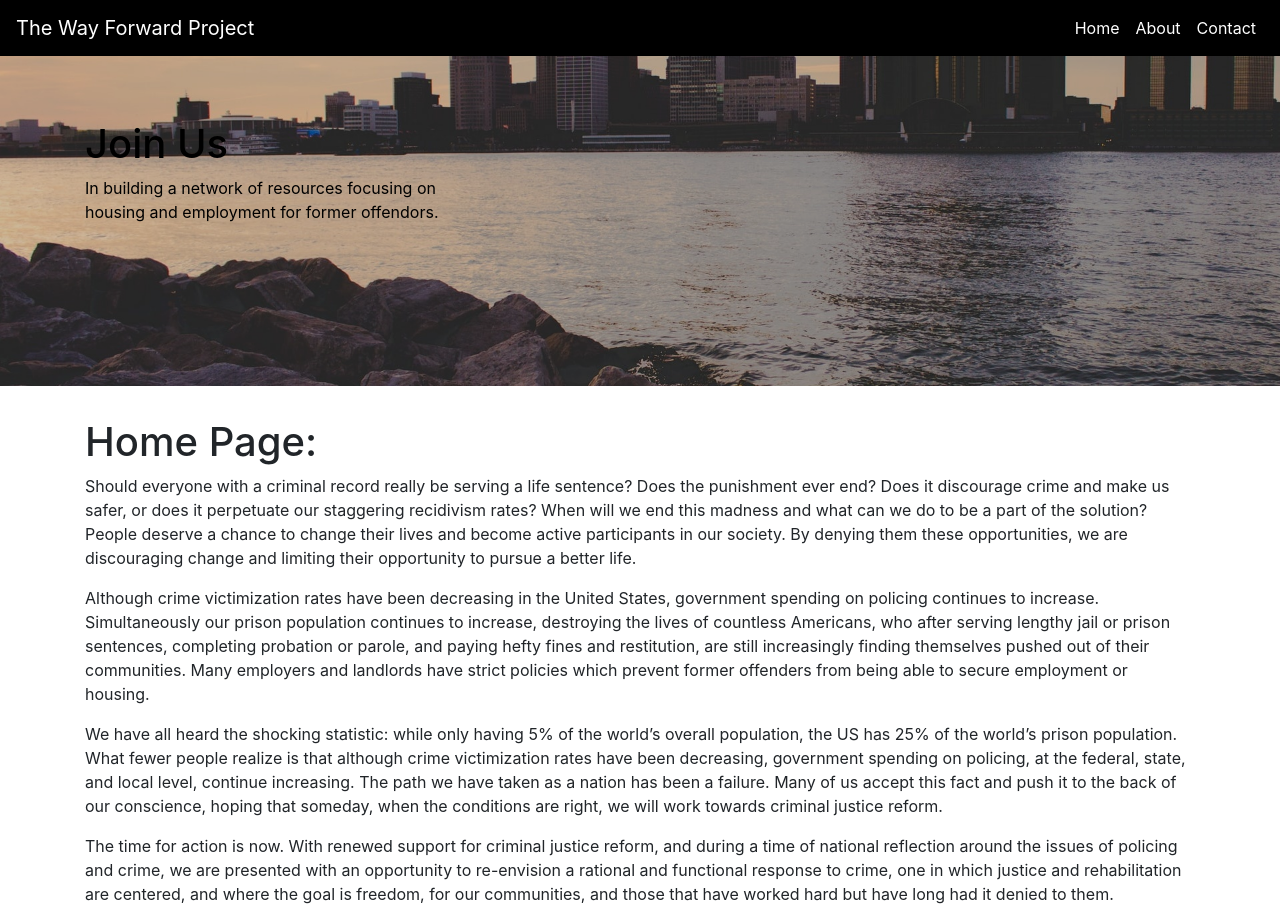
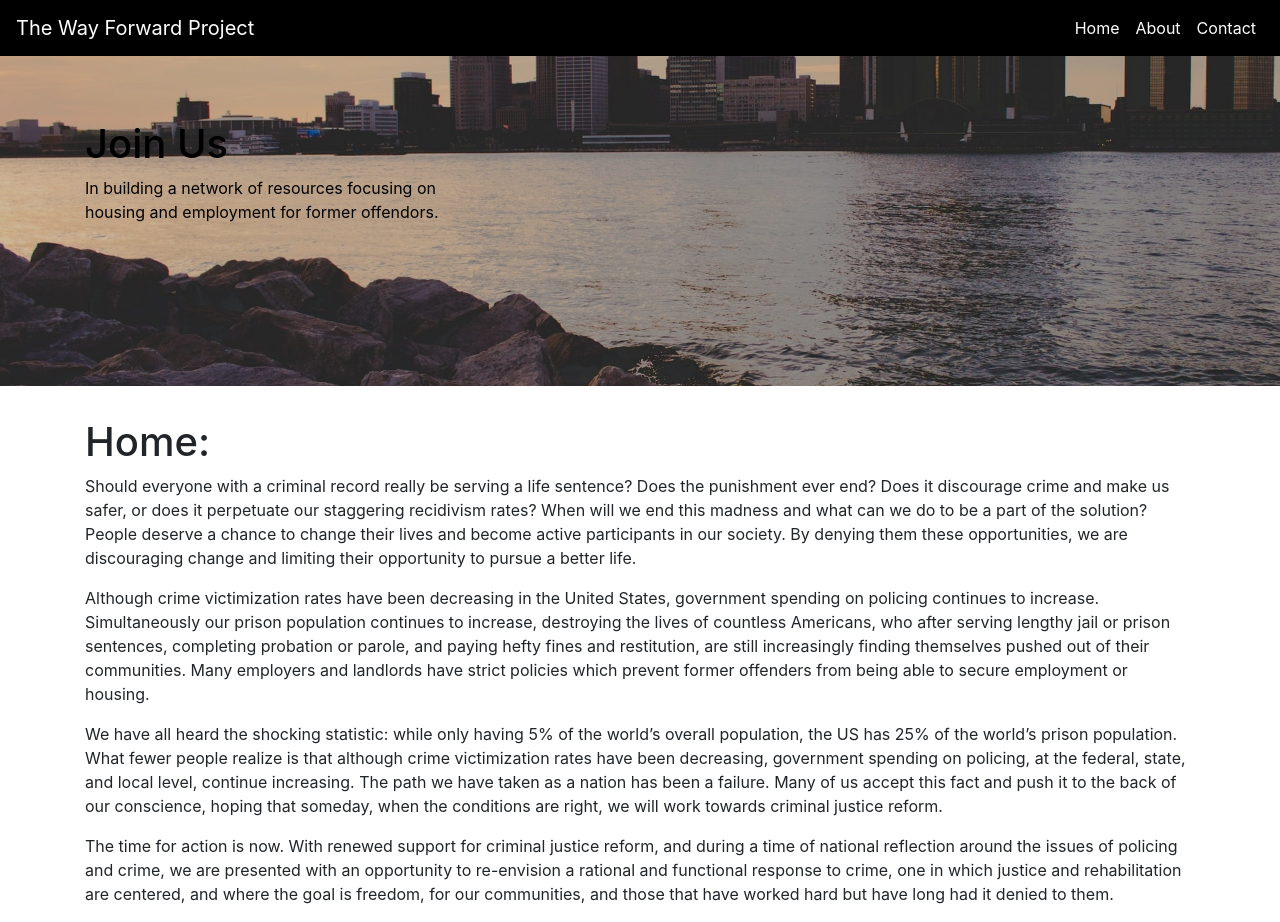
Before and after one commit to datoche-juarez/HON-231-Front-End, a React (Create React App) app: page / in a window 1280 px wide. Built offline with nearby package versions, Linux system fonts and the light colour scheme.

Commit message:
Changed homepage title (Home.js)...

```diff
--- a/src/Home.js
+++ b/src/Home.js
@@ -2,7 +2,7 @@ import React from 'react';
 
 export const Home = () =>  (
         <div>
-            <h1>Home Page:</h1>
+            <h1>Home:</h1>
             <p>
     Should everyone with a criminal record really be serving a life sentence?
     Does the punishment ever end? Does it discourage crime and make us safer,
```
